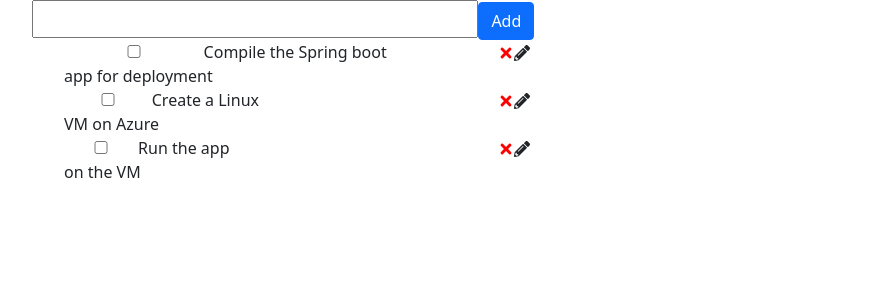
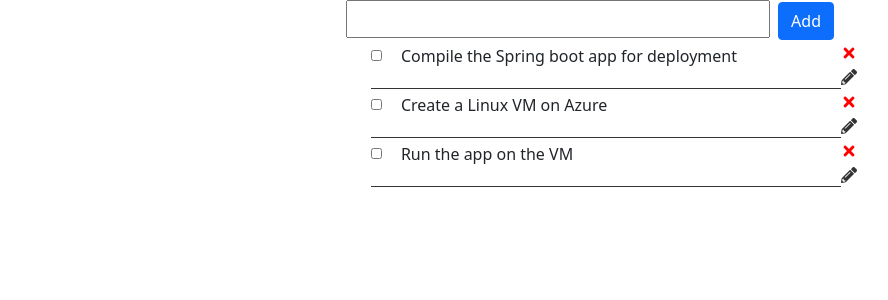
Before and after one commit to aselwilliams/Todo-hooks, a React (Create React App) app: page / in a window 1280 px wide. Shown: the top 300 px of the page, without its empty margins (50-938 px from the left). Built offline with nearby package versions, Linux system fonts and the light colour scheme.

Commit message:
list items aligned

```diff
--- a/src/App.css
+++ b/src/App.css
@@ -1,13 +1,33 @@
 .container{
-  width: 60%;
+  width: 63%;
   margin: auto;
+  text-align: center;
+}
+ul{
+width: 45%;
+ margin: auto;
+
 }
 .flex{
   display: flex;
   justify-content: space-between;
- width:43%;
+  border-bottom: 1px solid #333;
+  align-items: center;
+
+}
+ul li{
+  list-style: none;
+  text-align: start;
 }
 input{
-  width: 40%;
+  width: 38%;
   padding: 5px;
 }
+.text{
+  display: grid;
+  grid-template-columns: 30px 440px;
+  grid-template-rows: 1fr;
+}
+.checkbox{
+  width: 30px;
+}
--- a/src/components/AddTask.js
+++ b/src/components/AddTask.js
@@ -20,7 +20,7 @@
   return (
     <form onSubmit={onSubmit}>
         <input value={text} onChange={(e)=>setText(e.target.value)}/>
-        <button  className='btn btn-primary'>Add</button>
+        <button  className='btn btn-primary ms-2'>Add</button>
     </form>
   )
 }
--- a/src/components/Task.js
+++ b/src/components/Task.js
@@ -8,13 +8,13 @@
   return (
     <>
         <li key={task.id} className='flex'>
-            <div>
-            <input type='checkbox'onClick={()=>onToggle(task.id)}/>
-            {task.text}
+            <div className='text'>
+              <div className='checkbox'><input type='checkbox'onClick={()=>onToggle(task.id)}/></div>
+              <p>{task.text} </p>
             </div>
             <div>
             <FaTimes style={{color:'red', cursor:'pointer'}} onClick={()=>onDelete(task.id)}/>
-            <FaPencilAlt onClick={()=>onEdit(task.id)} />
+            <FaPencilAlt style={{color:'#333', cursor:'pointer'}} onClick={()=>onEdit(task.id)} />
             </div>
         </li>
         </>
```
